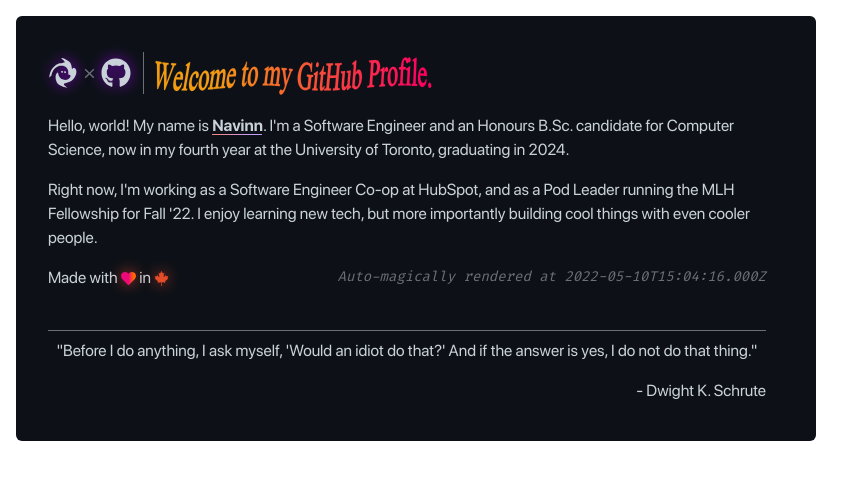
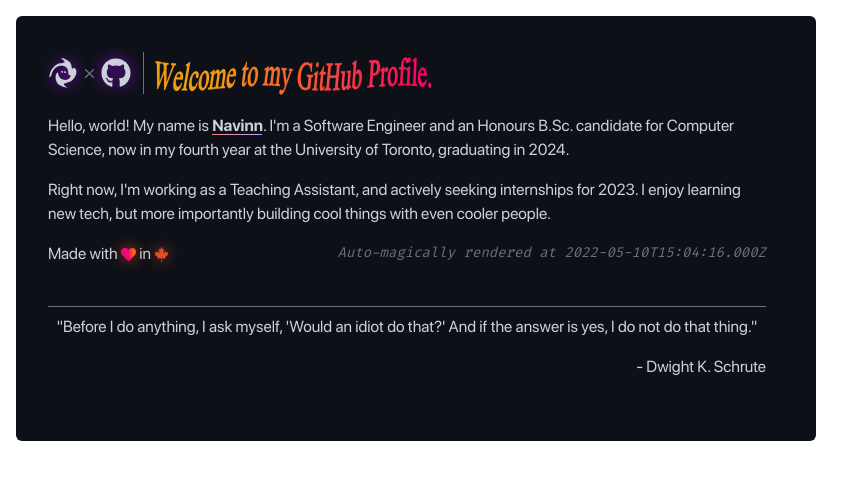
Before and after one commit to navn-r/navn-r, a Next.js app in the folder github-hero/: page / in a window 1280 px wide. Shown: the top 480 px of the page, without its empty margins (0-863 px from the left). Built offline with nearby package versions, Linux system fonts and the light colour scheme.

Commit message:
feat: winter '23 update

```diff
--- a/github-hero/components/Body.tsx
+++ b/github-hero/components/Body.tsx
@@ -82,8 +82,7 @@ const Body: React.FC<{ time: string }> = ({ time }) => {
       </p>
 
       <p style={styles.p}>
-        Right now, I'm working as a Software Engineer Co-op at HubSpot, and as a
-        Pod Leader running the MLH Fellowship for Fall '22. I enjoy learning new
+        Right now, I'm working as a Teaching Assistant, and actively seeking internships for 2023. I enjoy learning new
         tech, but more importantly building cool things with even cooler people.
       </p>
 
```
